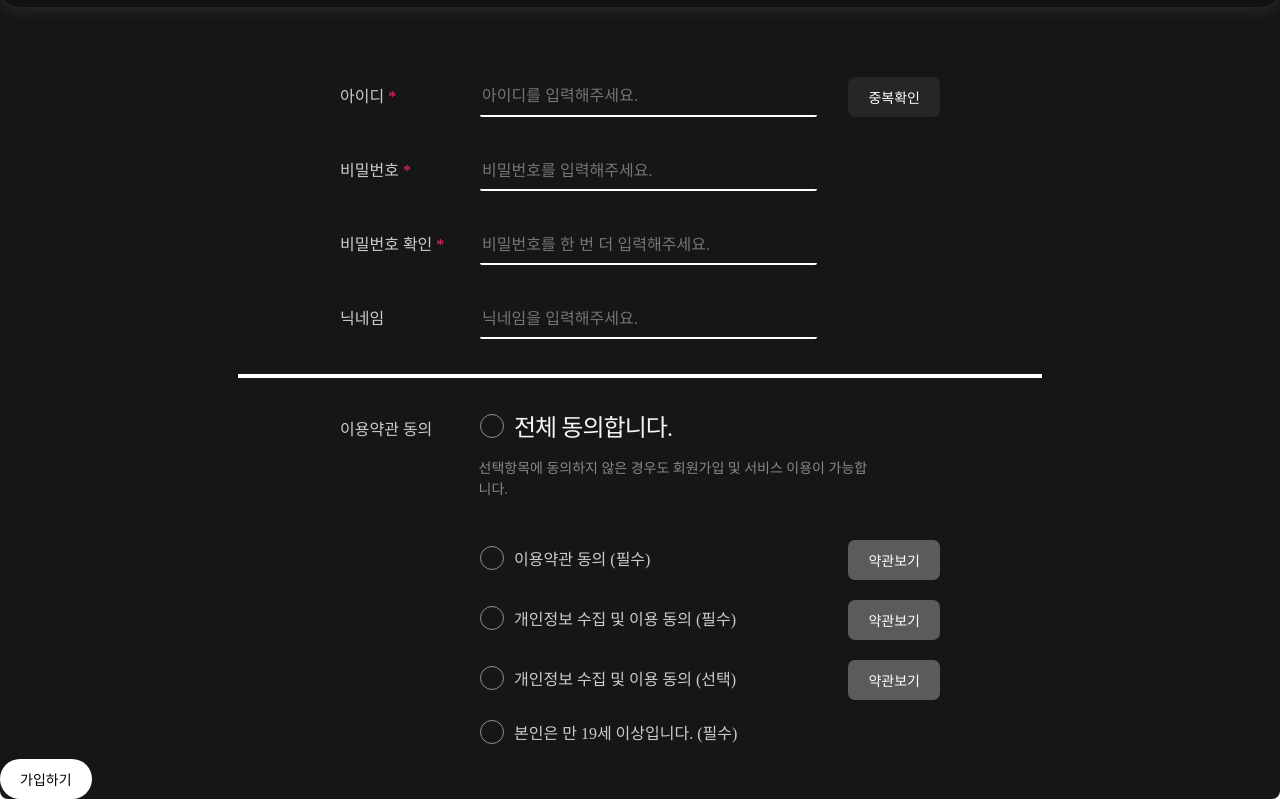
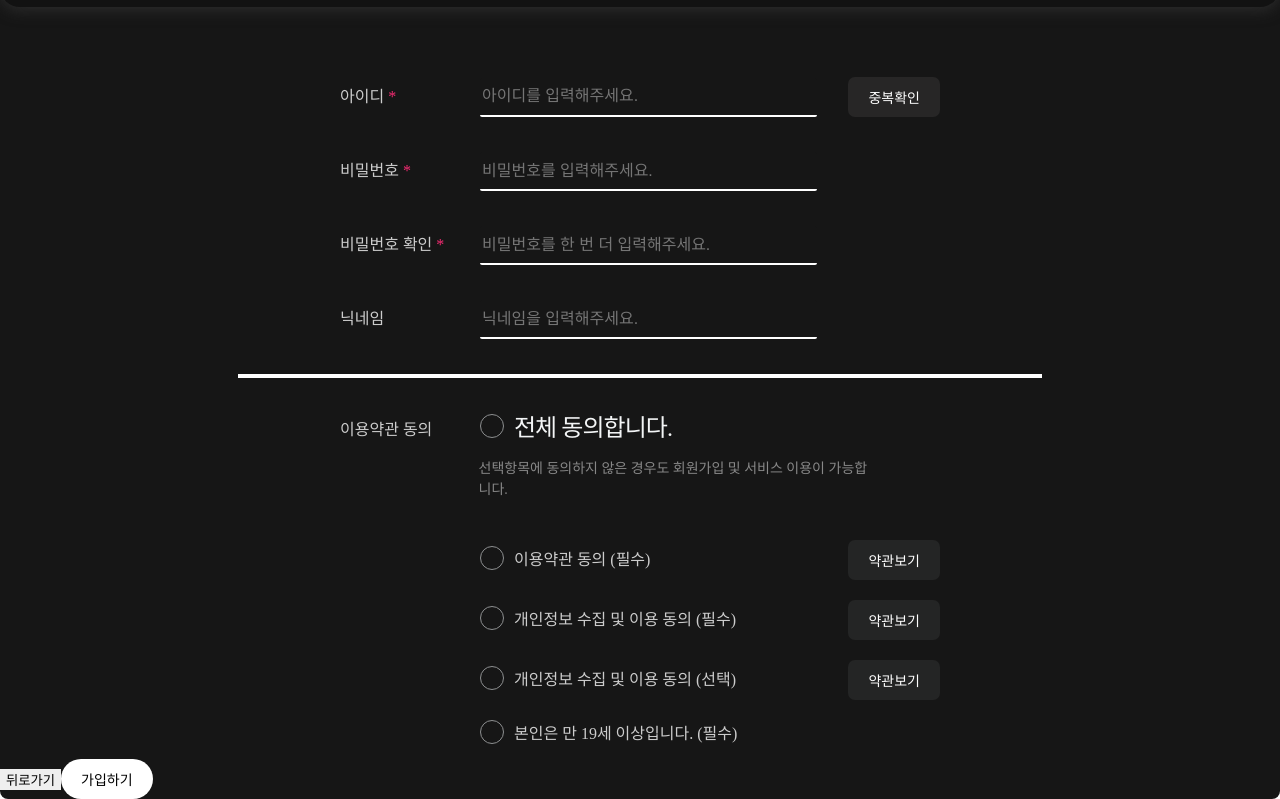
Before and after one commit to daeunpk/umcpj, a React (Vite) app: page / in a window 1280 px wide. Shown: the part 293-1092 px from the top of the page. Built offline with nearby package versions, Linux system fonts and the light colour scheme.

Commit message:
버튼 색상 수정

```diff
--- a/src/pages/TermsAgreement.tsx
+++ b/src/pages/TermsAgreement.tsx
@@ -99,7 +99,9 @@ const TermsAgreement: React.FC<TermsAgreementProps> = ({ onChange }) => {
           <button
             type="button"
             className="view-terms-button"
-            onClick={() => handlePopup(item.label,item.content)}
+            onClick={() => handlePopup(item.label,item.content)
+
+            }
           >
             약관보기
           </button>
--- a/src/pages/signupForm.css
+++ b/src/pages/signupForm.css
@@ -185,13 +185,15 @@ small.default-text {
 }
 
 .signup-form button[type='button'] {
-    background-color: rgb(91, 91, 91);
+    /* background-color: rgb(91, 91, 91); */
     color: white;
     padding: 10px 20px;
     border-radius: 7px;
     font-size: 14px;
 }
-
+.idbutton{
+    background-color: rgb(91, 91, 91);
+}
 .signup-form button[type='button']:disabled {
     background-color: rgb(39, 38, 38);
     cursor: not-allowed;
--- a/src/pages/signupForm.tsx
+++ b/src/pages/signupForm.tsx
@@ -199,6 +199,7 @@ const SignupForm: React.FC = () => {
                         type="button"
                         onClick={handleIdCheck}
                         disabled={!isIdValid} // 유효하지 않으면 버튼 비활성화
+                        className="idbutton"
                     >
                         중복확인
                     </button>
@@ -345,7 +346,9 @@ const SignupForm: React.FC = () => {
 
             <hr className="contour"></hr>
             <TermsAgreement onChange={setIsAllRequiredChecked} />
+            <button>뒤로가기</button>
             <button type="submit" className="submit-button">가입하기</button>
+
         </form>
     );
 };
```
